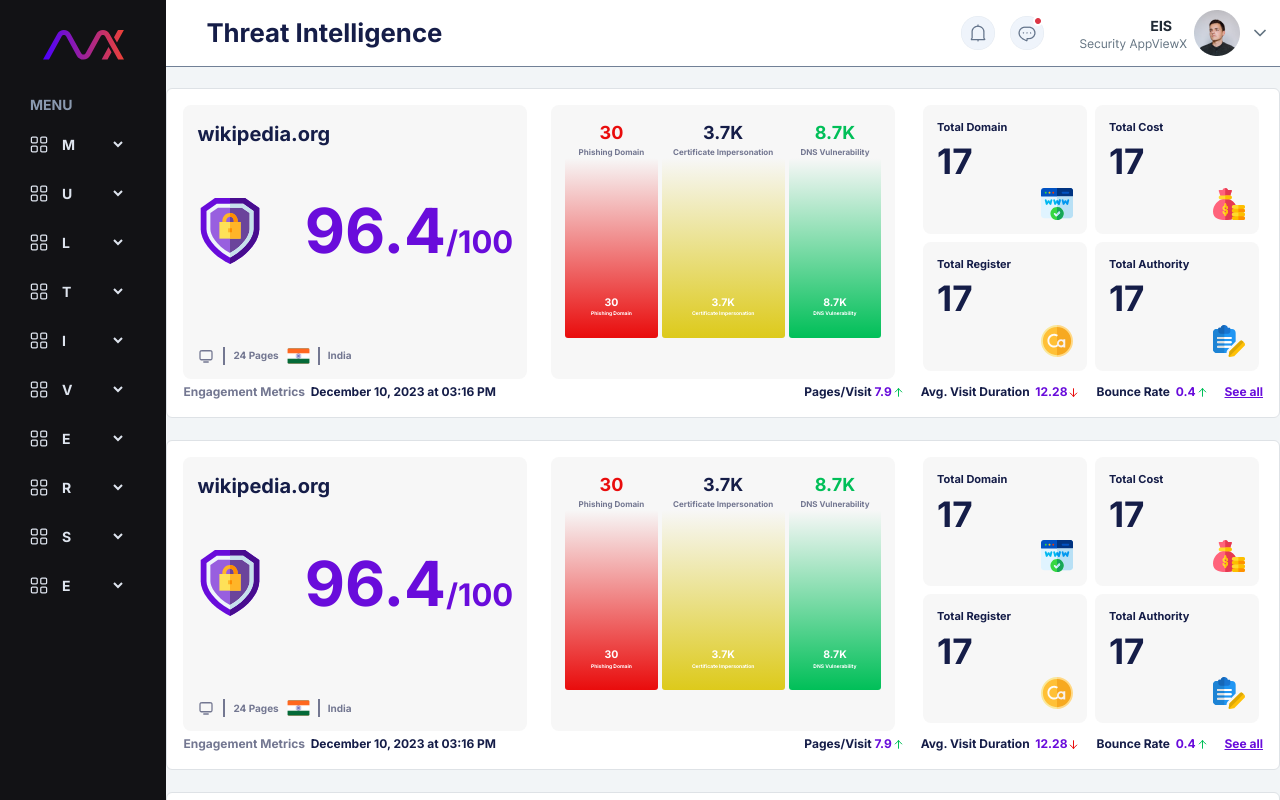
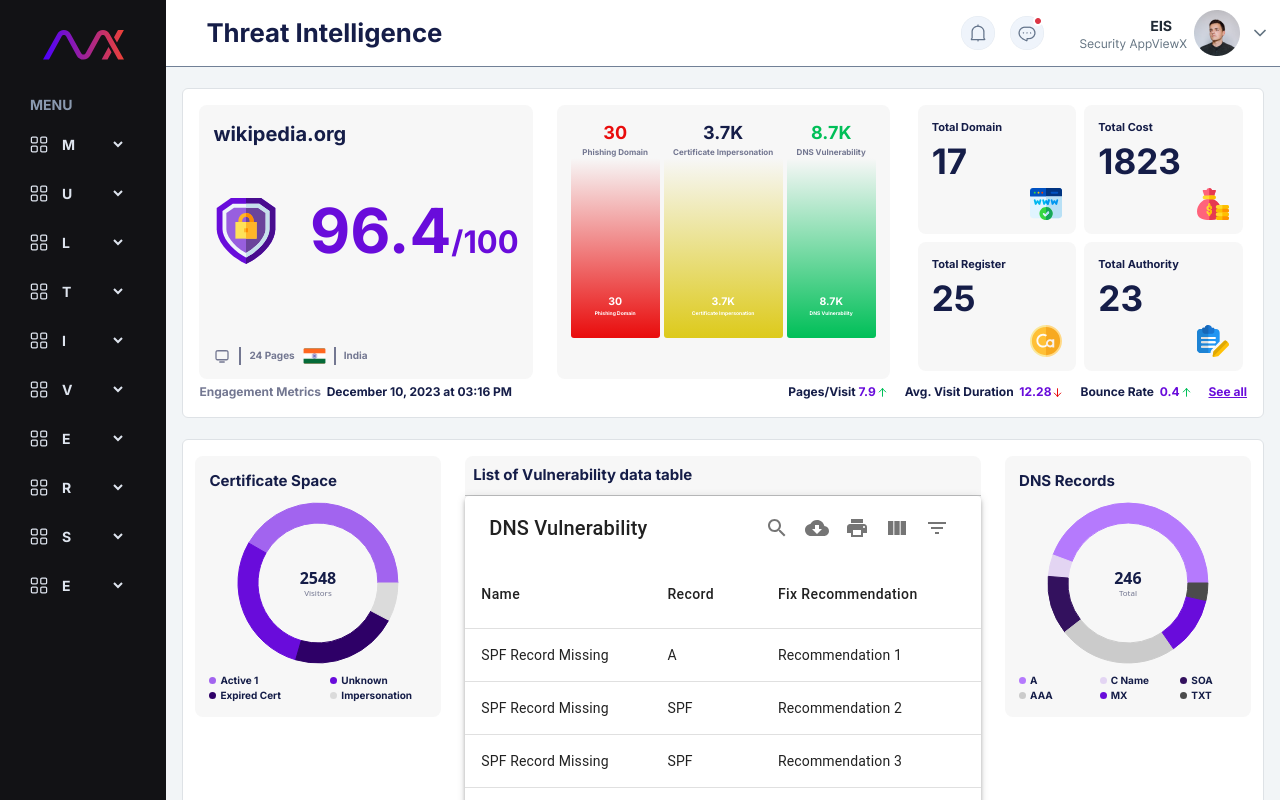
Before and after one commit to 0xVijay/eisdev, a React (Create React App) app: page /dashboard/1 in a window 1280 px wide. Shown: the top 800 px of the page. Built offline with nearby package versions, Linux system fonts and the light colour scheme.

Commit message:
donut chart completed

```diff
--- a/package.json
+++ b/package.json
@@ -9,6 +9,7 @@
     "@testing-library/jest-dom": "^5.17.0",
     "@testing-library/react": "^13.4.0",
     "@testing-library/user-event": "^13.5.0",
+    "apexcharts": "^3.44.2",
     "axios": "^1.6.2",
     "bootstrap": "^5.3.2",
     "chart.js": "^4.4.1",
@@ -16,11 +17,13 @@
     "jss-plugin-extend": "^10.10.0",
     "mui-datatables": "^4.3.0",
     "react": "^18.2.0",
+    "react-apexcharts": "^1.4.1",
     "react-bootstrap": "^2.9.1",
     "react-dom": "^18.2.0",
     "react-helmet": "^6.1.0",
     "react-router-dom": "^6.0.0",
     "react-scripts": "5.0.1",
+    "recharts": "^2.10.3",
     "styled-components": "^6.1.1",
     "web-vitals": "^2.1.4"
   },
--- a/src/Dashboard.js
+++ b/src/Dashboard.js
@@ -1,26 +1,27 @@
-import React from 'react';
-import StatCard from './components/StatisticsWikipediaRow.jsx'; // Make sure the path to your Statistics component is correct
-import Sidebar from './Sidebar.js';
-import Header from './Header';
-import './Dashboard.css';
-import './SearchResults.css';
+import React from "react";
+import StatCard1 from "./components/StatisticsWikipediaRow.jsx";
+import StatCard2 from "./components/StatisticsCertificateRow.jsx";
+import Sidebar from "./Sidebar.js";
+import Header from "./Header";
+import "./Dashboard.css";
+import "./SearchResults.css";
 
 const Dashboard = () => {
   return (
-    <div className='dashboard-main-container'>
+    <div className="dashboard-main-container">
       <Header />
       <Sidebar />
-      <div className='ti-cards-container cards-container-dash'>
-      <div style={{marginTop: "1%"}} className='stat-card-container'>
-      <StatCard />
-      </div>
-      <div style={{marginTop: "2%"}} className='stat-card-container' >
-      <StatCard />
-      </div>
-      <div style={{marginTop: "2%"}} className='stat-card-container'>
-      <StatCard />
-      </div>
-      {/* <div className='card-container-1 card-container-2-dashboard'>
+      <div className="ti-cards-container cards-container-das px-3">
+        <div style={{ marginTop: "1%" }} className="stat-card-container">
+          <StatCard1 />
+        </div>
+        <div style={{ marginTop: "2%" }} className="stat-card-container">
+          <StatCard2 />
+        </div>
+        <div style={{ marginTop: "2%" }} className="stat-card-container">
+          <StatCard1 />
+        </div>
+        {/* <div className='card-container-1 card-container-2-dashboard'>
         <div className='card-2-dash'>
 
         </div>
@@ -31,7 +32,6 @@ const Dashboard = () => {
         </div>
       </div> */}
       </div>
-
     </div>
   );
 };
--- a/src/MuiTableComponent.js
+++ b/src/MuiTableComponent.js
@@ -1,15 +1,18 @@
-import React, { useState } from 'react';
-import MUIDataTable from 'mui-datatables';
-import Dialog from '@mui/material/Dialog';
-import DialogContent from '@mui/material/DialogContent';
-import DialogTitle from '@mui/material/DialogTitle';
-import Card from '@mui/material/Card';
-import CardContent from '@mui/material/CardContent';
-import Typography from '@mui/material/Typography';
-import Grow from '@mui/material/Grow';
-import './MuiTableComponent.css';
-import { createTheme, ThemeProvider, StyledEngineProvider} from '@mui/material/styles';
-
+import React, { useState } from "react";
+import MUIDataTable from "mui-datatables";
+import Dialog from "@mui/material/Dialog";
+import DialogContent from "@mui/material/DialogContent";
+import DialogTitle from "@mui/material/DialogTitle";
+import Card from "@mui/material/Card";
+import CardContent from "@mui/material/CardContent";
+import Typography from "@mui/material/Typography";
+import Grow from "@mui/material/Grow";
+import "./MuiTableComponent.css";
+import {
+  createTheme,
+  ThemeProvider,
+  StyledEngineProvider,
+} from "@mui/material/styles";
 
 const Transition = React.forwardRef(function Transition(props, ref) {
   return <Grow ref={ref} {...props} />;
@@ -20,10 +23,9 @@ const MUITable = () => {
   const [selectedRowData, setSelectedRowData] = useState({});
 
   const columns = [
-    { label: 'S. No', name: 'sno' },
-    { label: 'Name', name: 'name', options: { sort: true } },
-    { label: 'Record', name: 'record', options: { sort: true } },
-    { label: 'Fix Recommendation', name: 'fixrecommendation' }
+    { label: "Name", name: "name", options: { sort: true } },
+    { label: "Record", name: "record", options: { sort: true } },
+    { label: "Fix Recommendation", name: "fixrecommendation" },
   ];
 
   const data = [
@@ -32,56 +34,57 @@ const MUITable = () => {
       name: "SPF Record Missing",
       record: "A",
       fixrecommendation: "Recommendation 1",
-      recomdesc: "Recommendation Description 1"
-
+      recomdesc: "Recommendation Description 1",
     },
     {
       sno: 2,
       name: "SPF Record Missing",
       record: "SPF",
       fixrecommendation: "Recommendation 2",
-      recomdesc: "Recommendation Description 2"
+      recomdesc: "Recommendation Description 2",
     },
     {
       sno: 3,
       name: "SPF Record Missing",
       record: "SPF",
       fixrecommendation: "Recommendation 3",
-      recomdesc: "Recommendation Description 3"
+      recomdesc: "Recommendation Description 3",
     },
     {
       sno: 4,
       name: "SPF Record Missing",
       record: "MX",
       fixrecommendation: "Recommendation 4",
-      recomdesc: "Recommendation Description 4"
+      recomdesc: "Recommendation Description 4",
     },
     {
       sno: 5,
       name: "SPF Record Missing",
       record: "MX",
       fixrecommendation: "Recommendation 5",
-      recomdesc: "Recommendation Description 5"
+      recomdesc: "Recommendation Description 5",
     },
     {
       sno: 6,
       name: "SPF Record Missing",
       record: "AA",
       fixrecommendation: "Recommendation 6",
-      recomdesc: "Recommendation Description 6"
+      recomdesc: "Recommendation Description 6",
     },
     {
       sno: 7,
       name: "SPF Record Missing",
       record: "MX",
       fixrecommendation: "Recommendation 7",
-      recomdesc: "Recommendation Description 7"
-    }
+      recomdesc: "Recommendation Description 7",
+    },
   ];
 
   // Create a custom theme
-  const getMuiTheme = () => createTheme({
-    components: { // Changed from `overrides` to `components` for MUI v5
+  const getMuiTheme = () =>
+    createTheme({
+      components: {
+        // Changed from `overrides` to `components` for MUI v5
         MUIDataTableBodyCell: {
           styleOverrides: {
             root: {
@@ -93,20 +96,25 @@ const MUITable = () => {
     });
 
   const options = {
-    filterType: 'checkbox',
-    responsive: 'standard',
-    selectableRows: 'none',
+    filterType: "checkbox",
+    responsive: "standard",
+    selectableRows: "none",
     customSearch: (searchQuery, currentRow, columns) => {
       const columnIndex = 1; // Index of 'Name' column, assuming it's the second column
-        if (currentRow[columnIndex].toString().toLowerCase().indexOf(searchQuery.toLowerCase()) !== -1) {
+      if (
+        currentRow[columnIndex]
+          .toString()
+          .toLowerCase()
+          .indexOf(searchQuery.toLowerCase()) !== -1
+      ) {
         return true;
       }
       return false;
     },
     onRowClick: (rowData) => {
-        console.log(data[rowData[0]-1].recomdesc);
+      console.log(data[rowData[0] - 1].recomdesc);
       setSelectedRowData({
-            recomdesc:data[rowData[0]-1].recomdesc
+        recomdesc: data[rowData[0] - 1].recomdesc,
       });
       setDialogOpen(true); // Open the dialog when a row is clicked
     },
@@ -123,28 +131,34 @@ const MUITable = () => {
           <MUIDataTable
             columns={columns}
             data={data}
-          title='DNS Vulnerability'
+            title="DNS Vulnerability"
             options={options}
           />
         </div>
         {/* Dialog component to show selected row data */}
-      <Dialog open={dialogOpen}
-        onClose={handleCloseDialog} TransitionComponent={Transition} // Use Grow transition component
+        <Dialog
+          open={dialogOpen}
+          onClose={handleCloseDialog}
+          TransitionComponent={Transition} // Use Grow transition component
           // Add the sx prop to style the Dialog component
           sx={{
-          '& .MuiDialog-paper': { // Target the paper element inside the dialog
-            width: '500px', // Set the width of the dialog
-            maxWidth: '700px', // Ensure it doesn't exceed the width
-            // minHeight: '300px',
+            "& .MuiDialog-paper": {
+              // Target the paper element inside the dialog
+              width: "500px", // Set the width of the dialog
+              maxWidth: "700px", // Ensure it doesn't exceed the width
+              maxHeight: "300px",
               // height:'fit-content' // Set the height of the dialog
             },
-        }}>
+          }}
+        >
           <DialogTitle>Fix Recommendation</DialogTitle>
           <DialogContent>
-          <Card class='popup-card'>
+            <Card class="popup-card">
               <CardContent>
                 {console.log(selectedRowData)}
-              <Typography variant="body1" marginLeft="-13px">{selectedRowData.recomdesc}</Typography>
+                <Typography variant="body1" marginLeft="-13px">
+                  {selectedRowData.recomdesc}
+                </Typography>
               </CardContent>
             </Card>
           </DialogContent>
--- /dev/null
+++ b/src/components/DonutChart1.jsx
@@ -0,0 +1,97 @@
+// import React from "react";
+// import ReactApexChart from "react-apexcharts";
+
+// const ApexChart = () => {
+//   const series = [44, 55, 41, 17, 15];
+//   const options = {
+//     chart: {
+//       type: "donut",
+//       width: "100%",
+//       height: "400px",
+//     },
+//     plotOptions: {
+//       pie: {
+//         dataLabels: {
+//           position: "bottom",
+//         },
+//       },
+//     },
+//   };
+
+//   return (
+//     <div id="chart">
+//       <ReactApexChart options={options} series={series} type="donut" />
+//     </div>
+//   );
+// };
+
+// export default ApexChart;
+
+import React from "react";
+import { Col, Row } from "react-bootstrap";
+import {
+  ResponsiveContainer,
+  PieChart,
+  Pie,
+  Cell,
+  Tooltip,
+  Label,
+} from "recharts";
+
+const DonutChart1 = () => {
+  const data = [
+    { name: "Active 1", value: 65, bg: "#A264EF" },
+    { name: "Unknown", value: 45, bg: "#690CDB" },
+    { name: "Expired Cert", value: 34, bg: "#2E0067" },
+    { name: "Impersonation", value: 12, bg: "#DBDBDB" },
+  ];
+
+  return (
+    <div style={{ width: "100%", height: "180px", position: "relative" }}>
+      <ResponsiveContainer>
+        <PieChart>
+          <Pie
+            data={data}
+            dataKey="value"
+            cx="50%"
+            cy="50%"
+            innerRadius={60}
+            outerRadius={80}
+            blendStroke
+            paddingAngle={0}
+          >
+            {data.map((entry, index) => (
+              <Cell key={`cell-${index}`} fill={entry.bg} />
+            ))}
+            <Label
+              value="2548"
+              position="center"
+              dy={-5}
+              fontSize={16}
+              fontWeight="bold"
+              fill="#151D48"
+            />
+            <Label
+              value="Visitors"
+              position="center"
+              dy={10}
+              fontSize={8}
+              fill="#737791"
+            />
+          </Pie>
+          <Tooltip
+            contentStyle={{
+              fontSize: "8px",
+              padding: "0px 5px",
+              fontWeight: "700",
+              background: "#FFF",
+              borderRadius: "6px",
+            }}
+          />{" "}
+        </PieChart>
+      </ResponsiveContainer>
+    </div>
+  );
+};
+
+export default DonutChart1;
--- /dev/null
+++ b/src/components/DonutChart2.jsx
@@ -0,0 +1,99 @@
+// import React from "react";
+// import ReactApexChart from "react-apexcharts";
+
+// const ApexChart = () => {
+//   const series = [44, 55, 41, 17, 15];
+//   const options = {
+//     chart: {
+//       type: "donut",
+//       width: "100%",
+//       height: "400px",
+//     },
+//     plotOptions: {
+//       pie: {
+//         dataLabels: {
+//           position: "bottom",
+//         },
+//       },
+//     },
+//   };
+
+//   return (
+//     <div id="chart">
+//       <ReactApexChart options={options} series={series} type="donut" />
+//     </div>
+//   );
+// };
+
+// export default ApexChart;
+
+import React from "react";
+import { Col, Row } from "react-bootstrap";
+import {
+  ResponsiveContainer,
+  PieChart,
+  Pie,
+  Cell,
+  Tooltip,
+  Label,
+} from "recharts";
+
+const DonutChart2 = () => {
+  const data = [
+    { name: "A", value: 101, bg: "#B57AFD" },
+    { name: "C Name", value: 10, bg: "#E3D5F3" },
+    { name: "SOA", value: 27, bg: "#33115E" },
+    { name: "AAA", value: 55, bg: "#CBCBCB" },
+    { name: "MX", value: 27, bg: "#690CDB" },
+    { name: "TXT", value: 8, bg: "#4B4B4B" },
+  ];
+
+  return (
+    <div style={{ width: "100%", height: "180px", position: "relative" }}>
+      <ResponsiveContainer>
+        <PieChart>
+          <Pie
+            data={data}
+            dataKey="value"
+            cx="50%"
+            cy="50%"
+            innerRadius={60}
+            outerRadius={80}
+            paddingAngle={0}
+            blendStroke
+          >
+            {data.map((entry, index) => (
+              <Cell key={`cell-${index}`} fill={entry.bg} />
+            ))}
+            <Label
+              value="246"
+              position="center"
+              dy={-5}
+              fontSize={16}
+              fontWeight="bold"
+              fill="#151D48"
+            />
+            <Label
+              value="Total"
+              position="center"
+              dy={10}
+              fontSize={8}
+              fill="#737791"
+            />
+          </Pie>
+          <Tooltip
+            contentStyle={{
+              fontSize: "8px",
+              padding: "0px 5px",
+              fontWeight: "700",
+              background: "#FFF",
+              borderRadius: "6px",
+            }}
+          />{" "}
+        </PieChart>
+      </ResponsiveContainer>
+    </div>
+  );
+};
+
+export default DonutChart2;
--- /dev/null
+++ b/src/components/StatisticsCertificateRow.jsx
@@ -0,0 +1,142 @@
+import React from "react";
+import { Col, Container, Row } from "react-bootstrap";
+import {
+  LineSeparator,
+  StyledCard,
+  StyledText,
+} from "./StatisticsWikipediaRow";
+import DonutChart1 from "./DonutChart1.jsx";
+import DonutChart2 from "./DonutChart2.jsx";
+import MUITable from "../MuiTableComponent.js";
+
+const StatisticsCertificateRow = () => {
+  const data1 = [
+    { name: "Active 1", value: 65, bg: "#A264EF" },
+    { name: "Unknown", value: 45, bg: "#690CDB" },
+    { name: "Expired Cert", value: 34, bg: "#2E0067" },
+    { name: "Impersonation", value: 12, bg: "#DBDBDB" },
+  ];
+  const data2 = [
+    { name: "A", value: 101, bg: "#B57AFD" },
+    { name: "C Name", value: 10, bg: "#E3D5F3" },
+    { name: "SOA", value: 27, bg: "#33115E" },
+    { name: "AAA", value: 55, bg: "#CBCBCB" },
+    { name: "MX", value: 27, bg: "#690CDB" },
+    { name: "TXT", value: 8, bg: "#4B4B4B" },
+  ];
+
+  return (
+    <Container>
+      <Row className="bg-white d-flex border rounded py-3">
+        <Col lg={3}>
+          <StyledCard
+            style={{
+              flex: 1,
+            }}
+            className="d-flex flex-column justify-content-between"
+          >
+            <StyledText
+              color={"#151D48"}
+              fontSize={"15px"}
+              margin={"0px 0px 18px 0px"}
+            >
+              Certificate Space
+            </StyledText>
+            <DonutChart1 />
+            <Row>
+              {data1.map((entry, index) => (
+                <Col lg={6} className="d-flex align-items-center gap-1">
+                  <div
+                    style={{
+                      width: "7px",
+                      height: "7px",
+                      borderRadius: "50%",
+                      backgroundColor: entry.bg,
+                    }}
+                  ></div>
+                  <StyledText fontSize={"10px"}>{entry.name}</StyledText>
+                </Col>
+              ))}
+            </Row>
+          </StyledCard>
+        </Col>
+        <Col lg={6} className="">
+          <StyledCard
+            br={"8px 8px 0 0"}
+            style={{
+              flex: 1,
+            }}
+            className="d-flex flex-column justify-content-between p-0"
+          >
+            <StyledText
+              color={"#151D48"}
+              fontSize={"15px"}
+              margin={"0px 0px 18px 0px"}
+              className="p-2"
+            >
+              List of Vulnerability data table{" "}
+            </StyledText>
+            <hr className="m-0" />
+            <MUITable />
+          </StyledCard>
+        </Col>
+        <Col lg={3}>
+          <StyledCard
+            style={{
+              flex: 1,
+            }}
+            className="d-flex flex-column justify-content-between"
+          >
+            <StyledText
+              color={"#151D48"}
+              fontSize={"15px"}
+              margin={"0px 0px 18px 0px"}
+            >
+              DNS Records
+            </StyledText>
+            <DonutChart2 />
+            <Row>
+              {data2.map((entry, index) => (
+                <Col lg={4} className="d-flex align-items-center gap-1">
+                  <div
+                    style={{
+                      width: "7px",
+                      height: "7px",
+                      borderRadius: "50%",
+                      backgroundColor: entry.bg,
+                    }}
+                  ></div>
+                  <StyledText fontSize={"10px"}>{entry.name}</StyledText>
+                </Col>
+              ))}
+            </Row>
+          </StyledCard>
+        </Col>
+      </Row>
+    </Container>
+  );
+};
+
+export default StatisticsCertificateRow;
+{
+  /* <div
+className="d-flex align-items-center justify-content-between"
+style={{ marginBlockEnd: "34px" }}
+>
+<StyledText fontSize={"62px"} color={"#690CDB"}>
+  96.4
+  <span style={{ fontSize: "31px" }}>/100</span>
+</StyledText>
+</div>
+<div className="d-flex align-items-center justify-content-start gap-2">
+<LineSeparator />
+<StyledText color="#737791" fontSize={"10px"}>
+  24 Pages
+</StyledText>
+
+<LineSeparator />
+<StyledText color="#737791" fontSize={"10px"}>
+  India
+</StyledText>
+</div> */
+}
--- a/src/components/StatisticsWikipediaRow.jsx
+++ b/src/components/StatisticsWikipediaRow.jsx
@@ -31,7 +31,7 @@ export const StyledCard = styled.div`
   height: ${(props) => (props.height ? props.height : `auto`)};
 `;
 
-const LineSeparator = styled.div`
+export const LineSeparator = styled.div`
   height: ${(props) => (props.height ? props.height : "18px")};
   width: 2px;
   background-color: #737791;
@@ -77,17 +77,17 @@ const domainData = [
   },
   {
     title: "Total Cost",
-    value: "17",
+    value: "1823",
     img: icon_wiki_cost,
   },
   {
     title: "Total Register",
-    value: "17",
+    value: "25",
     img: icon_wiki_register,
   },
   {
     title: "Total Authority",
-    value: "17",
+    value: "23",
     img: icon_wiki_authority,
   },
 ];
```
Also changed, not shown: 1 other file (tests, documents, lock files or other folders). Lines whose indentation alone changed are shown as unchanged.
